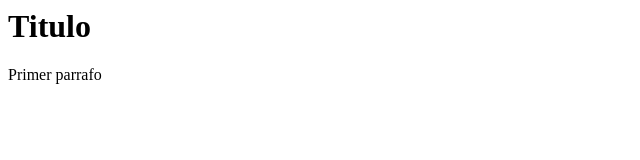
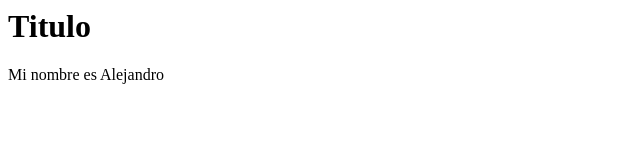
Before and after one commit to ajelandro316/prueba-git, a plain HTML site: page index.html in a window 1280 px wide. Shown: the full height of the page, 0-640 px from the left. Drawn offline with Linux system fonts and the light colour scheme.

Commit message:
se cambia parrafo por mi nombre

```diff
--- a/index.html
+++ b/index.html
@@ -1,2 +1,2 @@
 <h1>Titulo</h1>
-<p>Primer parrafo</p>
+<p>Mi nombre es Alejandro</p>
```
